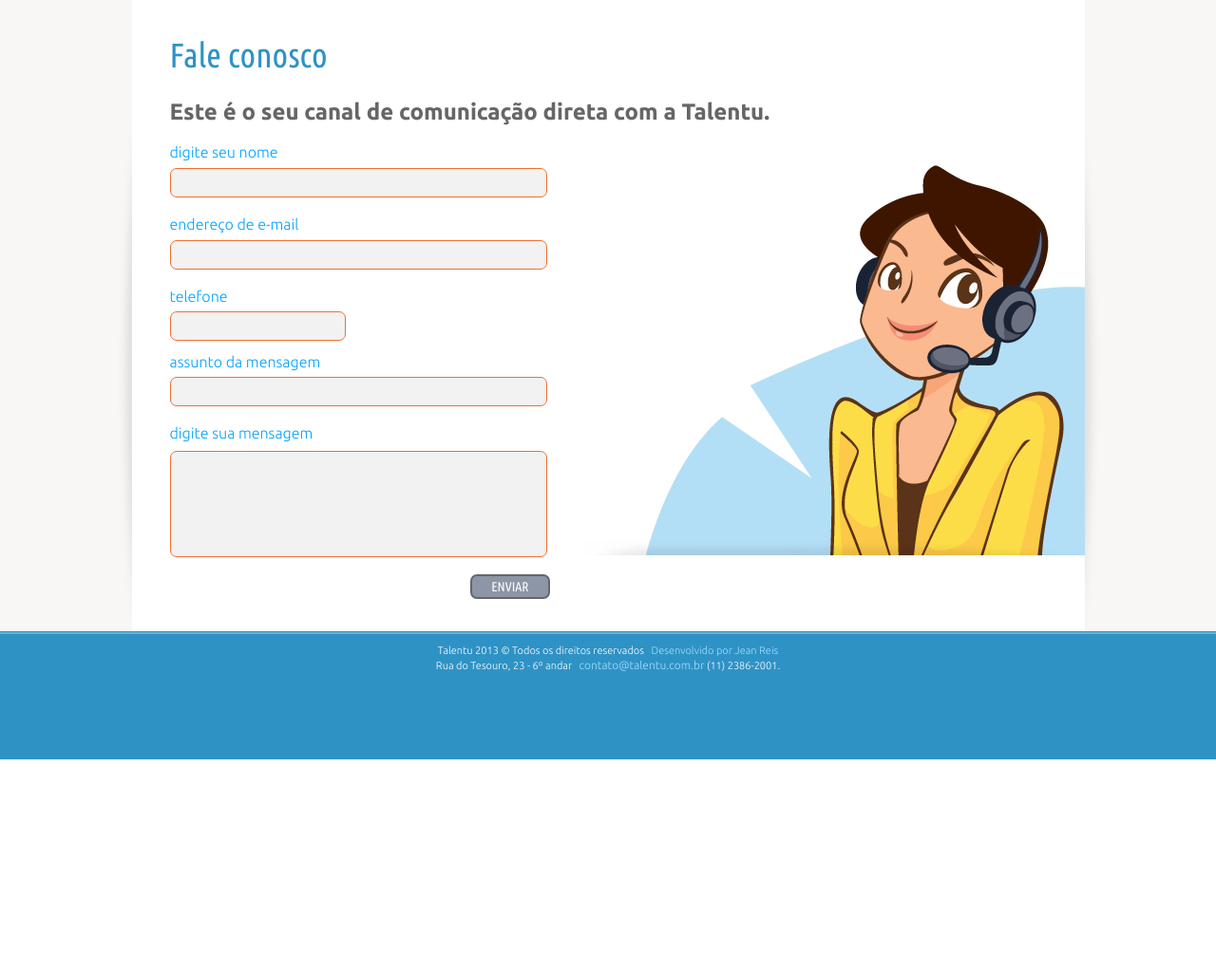
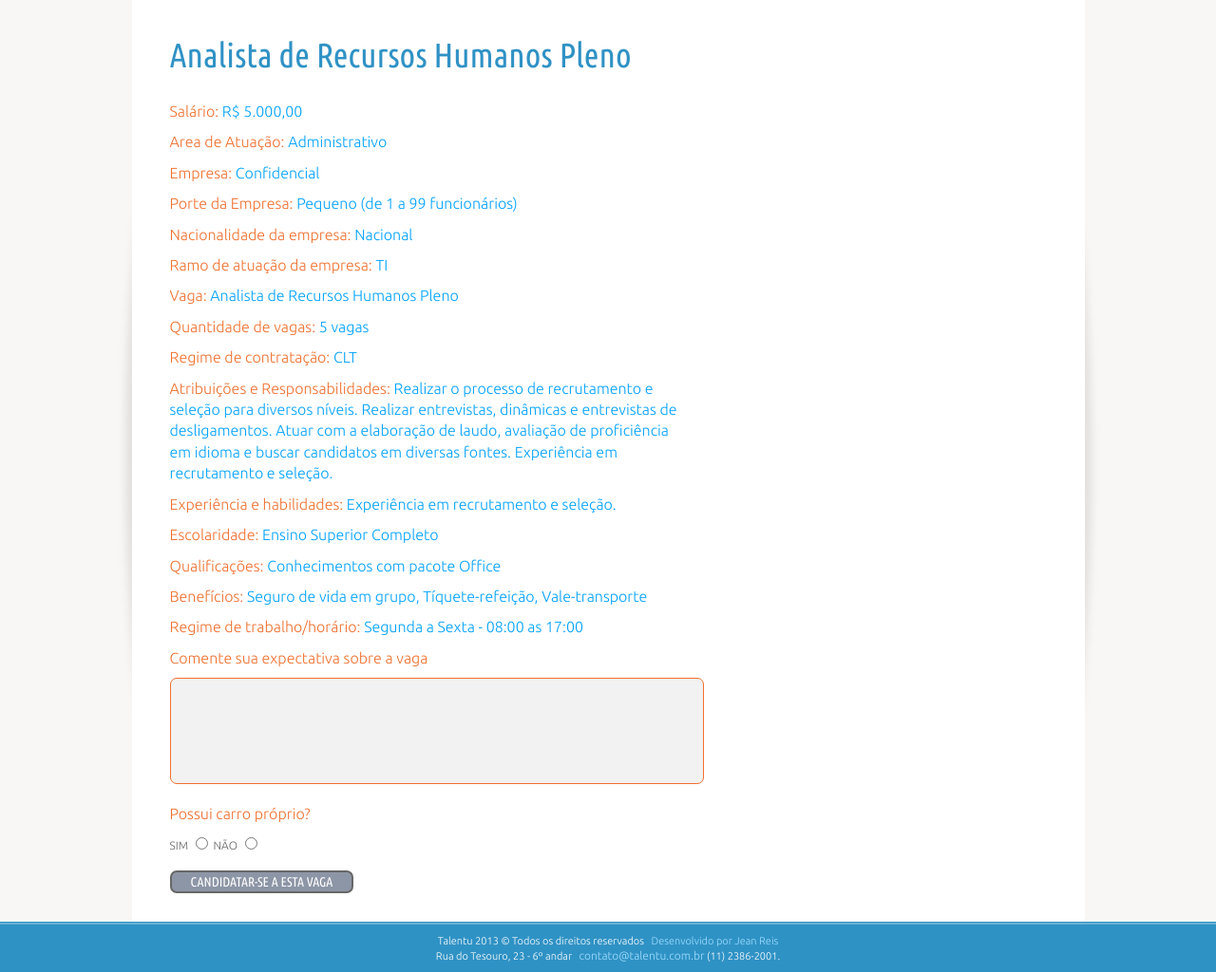
Before and after one commit to thiagolte/Talentu, a PHP site: page /views/visualizar_vaga/visualizar_vaga.php in a window 1280 px wide. Shown: the whole page at 95% size. Before the commit the page ends 800 px from the top, so only its background shows below. Run offline with PHP 8.4, Linux system fonts and the light colour scheme; the template is opened without the code that fills it, so the values that code supplies are empty; a stand-in replaces the project's code that opens the database connection.

Commit message:
area de vagas

```diff
--- a/controllers/visualizar_vaga.php
+++ b/controllers/visualizar_vaga.php
@@ -1,7 +1,7 @@
 <?php
-class Fale_conosco_Controller {
+class Visualizar_vaga_Controller {
 
-    public $template = 'fale_conosco/fale_conosco';
+    public $template = 'visualizar_vaga/visualizar_vaga';
 
     public function main(array $getVars) {
 
--- a/css/style.css
+++ b/css/style.css
@@ -1123,12 +1123,13 @@ strong {
     color: #f0702e;
     font-size: 16px;
     margin-bottom: 10px;
-    line-height: 120%;
+    line-height: 140%;
 }
 
 .lbl_pre span{
     font-size: 16px;
     color: #00a2ff;
+	line-height:140%;
 }
 
 .vacancy_item {
@@ -1162,8 +1163,9 @@ strong {
     padding: 0 20px;
     float: left;
     border-top: 1px solid #fff;
-}
-
+	position:relative;
+	position:relative;
+}
 
 .vacancy_item_txt p {
     width: 100%;
@@ -1189,8 +1191,61 @@ strong {
 
 }
 
+.btn_filters {
+	width: 118px;
+	height:25px;
+	position:absolute;
+	right:20px;
+	top: 58px;
+}
+
+.btn_filters a label {
+	float: left;
+	margin: 6px 0 0 26px;
+	cursor:pointer;
+}
+
+.btn_unfiltered {
+	width: 54px;
+	height:23px;
+	float:left;
+	background: url(../images/btn_filters_U.png) no-repeat;
+	cursor:pointer;
+	margin-top:1px;
+	margin-left:1px;
+}
+
+.btn_unfiltered:hover {
+	margin-top:0;
+	margin-left:0;
+	-webkit-box-shadow:  1px 1px 1px 1px #999999;
+	box-shadow:  1px 1px 1px 1px #999999;
+}
+
+.btn_filtered {
+	width: 54px;
+	height:23px;
+	margin-left:8px;
+	float:left;
+	background: url(../images/btn_filters.png) no-repeat;
+	cursor:pointer;
+	margin-top:1px;
+}
+
+.btn_filtered:hover {
+	margin-top:0;
+	margin-left:8px;
+	-webkit-box-shadow:  1px 1px 1px 1px #999999;
+	box-shadow:  1px 1px 1px 1px #999999;
+}
+
 .btn_vacancy {
     margin-right: 15px;
+}
+
+.vacancy_full {
+	float: left;
+	width:550px;
 }
 
 .close_item {
@@ -1468,3 +1523,9 @@ strong {
     right: -43px;
     background: url(../images/img_vagas.png) no-repeat;
 }
+
+.btn_container {
+	width: 100%;
+	float: left;
+	margin-top: 20px;
+}
--- a/gerar_cv.php
+++ b/gerar_cv.php
@@ -46,9 +46,12 @@ $html =
 		</head>
 
 		<body>
+
+			<img src=\"images/logo_mail.jpg\" style=\"height: 60px;\"/>
+
 			<h1>$nome</h1>
 
-			<p style='font-size: 14px; font-style: italic'>
+			<p style='font-size: 14px; font-style: italic; font-family: Arial; color: #333;'>
 				$idade, Sexo $sexo, $esCivil <br/>
 				$endereco, $nro - $bairro<br/>
 				$cidade - $estado - $cep<br/>
--- a/views/area_usuario/area_usuario.php
+++ b/views/area_usuario/area_usuario.php
@@ -31,6 +31,7 @@
                     <ul>
                         <li><a href="?cadastrar_cv&Editar=1">Editar perfil/cv</a></li>
                         <?php if($_COOKIE['Status'] == 1){ ?>
+<!--						<li><a href="?buscar_vaga">Buscar Vaga</a></li>-->
                         <li><a href="?alterar_senha&resetpswd=<?= $_COOKIE['resetpswd']?>">Alterar Senha</a></li>
                         <li><a id="Congelar">Congelar Cadastro</a></li>
                         <li><a class="hide" id="Descongelar">Descongelar Cadastro</a></li>
--- a/views/buscar_vaga/buscar_vaga.php
+++ b/views/buscar_vaga/buscar_vaga.php
@@ -35,11 +35,11 @@
 
 					<span style="width: 100%; float: left; height: 30px;"></span>
 
-					<h2 style="position:relative;">Critérios de Busca<span class="img_vagas"></span></h2>
+					<h2 style="position:relative; color: #999; font-size: 22px">Critérios de Busca<span class="img_vagas"></span></h2>
 
 
 					<div class="filters_multi">
-						<label class="lbl_form" style="margin-top: 15px;">Área de Interesse</label>
+						<label class="lbl_form b2" style="margin-top: 15px;">Área de Interesse</label>
 
 						<select multiple class="select_multi">
 						  <option>asdasd</option>
@@ -48,7 +48,7 @@
 					</div>
 
 					<div class="filters_multi" style="margin-left: 32px;">
-						<label class="lbl_form" style="margin-top: 15px;">Vaga</label>
+						<label class="lbl_form b2" style="margin-top: 15px;">Vaga</label>
 
 						<select multiple class="select_multi">
 						  <option>asdasd</option>
--- a/views/cadastrar_cv/cadastrar_cv.php
+++ b/views/cadastrar_cv/cadastrar_cv.php
@@ -293,7 +293,7 @@
 
               <?}else{?>
 
-            <div class="box_x2" style="width: 920px; margin-bottom: 30px; min-height: 990px;">
+            <div class="box_x2" style="width: 920px; margin-bottom: 30px; min-height: 1022px;">
               <h1 class="title_pages"><?= $data['Nome']  ?></h1>
 
 				<div style="width: 200px; float:right; margin-top: -70px;">
--- a/views/visualizar_vaga/visualizar_vaga.php
+++ b/views/visualizar_vaga/visualizar_vaga.php
@@ -20,31 +20,44 @@
         <div class="containerCt">
             <div class="container">
                 <div class="box_x2" style="width: 963px;">
-                    <h1 class="title_pages">Fale conosco</h1>
-                    <h2 class="sub_title" style="margin-bottom: 20px;">Este é o seu canal de comunicação direta com a Talentu.</h2>
+                    <h1 class="title_pages">Analista de Recursos Humanos Pleno</h1>
 
-                    <form style="width: 400px;" name="form" method="post" id="contatoForm" action="views/fale_conosco/envia.php">
-                        <label class="lbl_form">digite seu nome</label>
-                        <input type="text" class="input_form" name="nome" id="nome"/>
+					<div class="vacancy_full">
 
-                        <label class="lbl_form">endereço de e-mail</label>
-                        <input type="text" class="input_form" name="email" id="email"/>
+					<label class="lbl_pre">Salário: <span>R$ 5.000,00</span></label>
+					<label class="lbl_pre">Area de Atuação: <span>Administrativo</span></label>
+					<label class="lbl_pre">Empresa: <span>Confidencial</span></label>
+					<label class="lbl_pre">Porte da Empresa: <span>Pequeno (de 1 a 99 funcionários)</span></label>
+					<label class="lbl_pre">Nacionalidade da empresa: <span>Nacional</span></label>
+					<label class="lbl_pre">Ramo de atuação da empresa: <span>TI</span></label>
+					<label class="lbl_pre">Vaga: <span>Analista de Recursos Humanos Pleno</span></label>
+					<label class="lbl_pre">Quantidade de vagas: <span>5 vagas</span></label>
+					<label class="lbl_pre">Regime de contratação: <span>CLT</span></label>
+					<label class="lbl_pre">Atribuições e Responsabilidades: <span>Realizar o processo de recrutamento e seleção para diversos níveis. Realizar entrevistas, dinâmicas e entrevistas de desligamentos. Atuar com a elaboração de laudo, avaliação de proficiência em idioma e buscar candidatos em diversas fontes.
+Experiência em recrutamento e seleção.</span>
+					</label>
+					<label class="lbl_pre">Experiência e habilidades: <span>Experiência em recrutamento e seleção.</span></label>
+					<label class="lbl_pre">Escolaridade: <span>Ensino Superior Completo</span></label>
+					<label class="lbl_pre">Qualificações: <span>Conhecimentos com pacote Office</span></label>
+					<label class="lbl_pre">Benefícios: <span>Seguro de vida em grupo, Tíquete-refeição, Vale-transporte</span>
+					</label>
+					<label class="lbl_pre">Regime de trabalho/horário: <span>Segunda a Sexta - 08:00 as 17:00</span></label>
 
-                        <div class="half_inputs" style="width: 300px;">
-                            <label class="lbl_form half">telefone</label>
-                            <input type="text" class="input_form half" name="telefone" id="telefone"/>
-                        </div>
+                    <label class="lbl_pre">Comente sua expectativa sobre a vaga</label>
+                    <textarea class="txt_search" style="margin: 0 0 20px 0;"></textarea>
 
-                        <label class="lbl_form">assunto da mensagem</label>
-                        <input type="text" class="input_form" name="assunto" id="assunto"/>
+					<label class="lbl_pre">Possui carro próprio?</label>
+                    <span>SIM</span>
+					<input type="radio" name="question1">
+                    <span>NÃO</span>
+					<input type="radio" name="question1">
+                    </div>
 
-                        <label class="lbl_form">digite sua mensagem</label>
-                        <textarea class="txt_search" style="width: 385px;" name="mensagem" id="mensagem"></textarea>
+					<div class="btn_container">
+						<a class="btn_default" style="float: left;">Candidatar-se a esta vaga</a>
+					</div>
 
-                        <input type="submit" value="enviar" style="float: right; margin-top: 10px;"/>
-                    </form>
 
-                    <div class="img_contato"></div>
                 </div>
             </div>
         </div>
```
Also changed, not shown: views/area_empresa/area_empresa.php (+17 -12 lines), views/resultados_vagas/resultados_vagas.php (+6 -47 lines), images/btn_filters.png (added), images/btn_filters_u.png (added).
